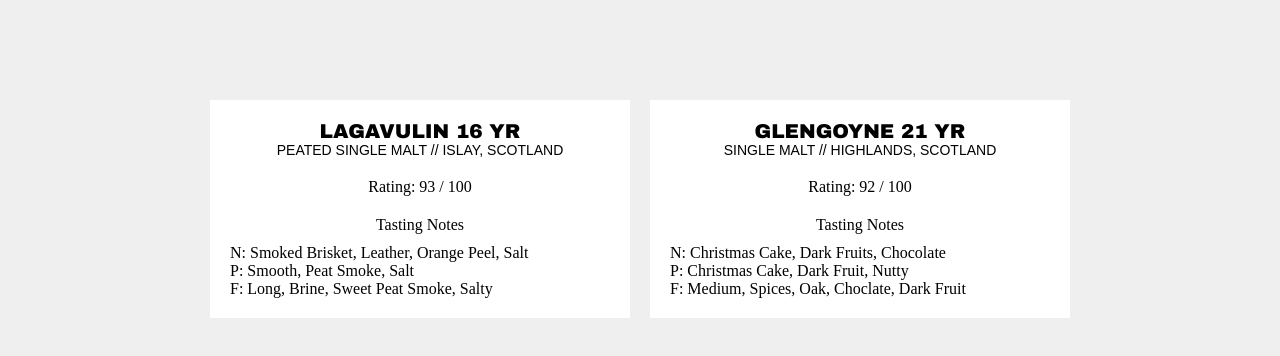
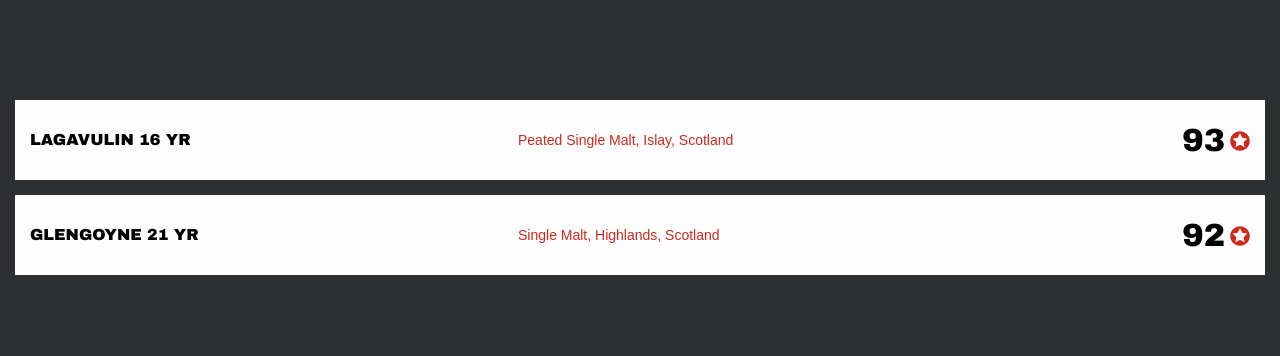
Before and after one commit to elijahbetts/bloomfield, a Vue app: page / in a window 1280 px wide. Shown: the top 356 px of the page. Built offline with nearby package versions, Linux system fonts and the light colour scheme.

Commit message:
in the process of adding seperate pages for each whisky

```diff
--- /dev/null
+++ b/public/css/reset.css
@@ -0,0 +1,48 @@
+/* http://meyerweb.com/eric/tools/css/reset/
+   v2.0 | 20110126
+   License: none (public domain)
+*/
+
+html, body, div, span, applet, object, iframe,
+h1, h2, h3, h4, h5, h6, p, blockquote, pre,
+a, abbr, acronym, address, big, cite, code,
+del, dfn, em, img, ins, kbd, q, s, samp,
+small, strike, strong, sub, sup, tt, var,
+b, u, i, center,
+dl, dt, dd, ol, ul, li,
+fieldset, form, label, legend,
+table, caption, tbody, tfoot, thead, tr, th, td,
+article, aside, canvas, details, embed,
+figure, figcaption, footer, header, hgroup,
+menu, nav, output, ruby, section, summary,
+time, mark, audio, video {
+	margin: 0;
+	padding: 0;
+	border: 0;
+	font-size: 100%;
+	font: inherit;
+	vertical-align: baseline;
+}
+/* HTML5 display-role reset for older browsers */
+article, aside, details, figcaption, figure,
+footer, header, hgroup, menu, nav, section {
+	display: block;
+}
+body {
+	line-height: 1;
+}
+ol, ul {
+	list-style: none;
+}
+blockquote, q {
+	quotes: none;
+}
+blockquote:before, blockquote:after,
+q:before, q:after {
+	content: '';
+	content: none;
+}
+table {
+	border-collapse: collapse;
+	border-spacing: 0;
+}
--- a/public/index.html
+++ b/public/index.html
@@ -1,17 +1,17 @@
 <!DOCTYPE html>
 <html lang="en">
 <head>
-    <meta charset="utf-8">
-    <meta http-equiv="X-UA-Compatible" content="IE=edge">
+	<title>Bloomfield</title>
 	<meta name="viewport" content="width=device-width,initial-scale=1.0">
-    <link rel="icon" href="<%= BASE_URL %>favicon.ico">
-    <title>bloomfield</title>
+	<meta http-equiv="Content-Type" content="text/html; charset=utf-8" />
+	<meta http-equiv="X-UA-Compatible" content="IE=edge" />
+	<link rel="icon" type="image/x-icon" href="/favicon.ico" />
+	<link rel="stylesheet" type="text/css" href="/css/reset.css" />
 </head>
 <body>
 	<noscript>
 		<strong>We're sorry but bloomfield doesn't work properly without JavaScript enabled. Please enable it to continue.</strong>
 	</noscript>
 	<div id="app"></div>
-    <!-- built files will be auto injected -->
 </body>
 </html>
--- a/src/App.vue
+++ b/src/App.vue
@@ -17,13 +17,15 @@
 
 <style>
 	html {
-		background-color: #efefef;
+		background-color: #2d2f31;
 	}
 	body {
 		width: 100%;
 		margin: 0 auto 0;
 	}
 	#app {
+		font-family: Arial;
+		color: #000000;
 		text-align: center;
 	}
 </style>
--- a/src/components/Whiskies.vue
+++ b/src/components/Whiskies.vue
@@ -1,16 +1,25 @@
 <template>
 	<div id="whiskies">
-		<div class="whisky" v-for="scotch in whiskies.scotch" :key="scotch.name">
-			<div class="name">{{ scotch.name }}</div>
-			<div class="location">{{ scotch.style }} // {{ scotch.country }}</div>
-			<div class="rating">Rating: {{ scotch.rating }} / 100</div>
-			<div class="notes">
-				<div class="title">Tasting Notes</div>
-				<div class="note">N: {{ scotch.tastingNotes.nose }}</div>
-				<div class="note">P: {{ scotch.tastingNotes.palette }}</div>
-				<div class="note">F: {{ scotch.tastingNotes.finish }}</div>
+
+		<div class="whiskies">
+			<div class="whisky" v-for="scotch in whiskies.scotch" :key="scotch.name">
+				<div class="wrapper">
+					<div class="inner">
+						<div class="name">{{ scotch.name }}</div>
+						<div class="location">{{ scotch.style }}, {{ scotch.country }}</div>
+						<div class="rating"><span class="number">{{ scotch.rating }}</span><img src="../assets/rating-star.svg" /></div>
+					</div>
+				</div>
+
+
+
+
+
 			</div>
 		</div>
+
+
+
 	</div>
 </template>
 
@@ -32,34 +41,67 @@
 <style scoped>
 	#whiskies {
 		position: relative;
-		max-width: 1400px;
+		max-width: 1280px;
+		min-width: 500px;
 		margin: 0 auto;
 		padding: 100px 0;
 	}
-
+	.whiskies {
+		padding: 0 15px;
+	}
 	.whisky {
-		display: inline-block;
-		width: 380px;
-		background-color: #ffffff;
-		margin: 0 10px;
-		padding: 20px;
+		display: block;
+		width: 100%;
+		height: 80px;
+		text-align: left;
+		background-color: #fdfdfd;
+		margin-bottom: 15px;
+		cursor: pointer;
 	}
-
-	.name {
+	.whisky .wrapper {
+		height: 100%;
+		padding: 0 15px;
+	}
+	.whisky .inner {
+		position: relative;
+		display: table;
+		width: 100%;
+		height: 100%;
+	}
+	.whisky .name {
+		display: table-cell;
+		width: 30%;
 		font-family: "Arial Black";
-		font-size: 20px;
+		font-size: 16px;
+		line-height: 20px;
 		text-transform: uppercase;
+		vertical-align: middle;
+		padding-right: 30px;
 	}
-
-	.location {
-		font-family: Arial;
+	.whisky .location {
+		display: table-cell;
+		width: 30%;
 		font-size: 14px;
-		text-transform: uppercase;
-		margin-bottom: 20px;
+		color: #cd2a1e;
+		line-height: 16px;
+		vertical-align: middle;
 	}
-
-	.rating {
-		margin-bottom: 20px;
+	.whisky .rating {
+		display: table-cell;
+		width: 15%;
+		font-family: "Arial Black";
+		font-size: 32px;
+		text-align: right;
+		vertical-align: middle;
+	}
+	.whisky .rating .number {
+		vertical-align: middle;
+	}
+	.whisky .rating img {
+		width: 20px;
+		height: 20px;
+		vertical-align: middle;
+		padding-left: 5px;
 	}
 
 	.notes {
```
Also changed, not shown: src/assets/logo.png (deleted), src/assets/rating-star.svg (added). Lines whose indentation alone changed are shown as unchanged.
